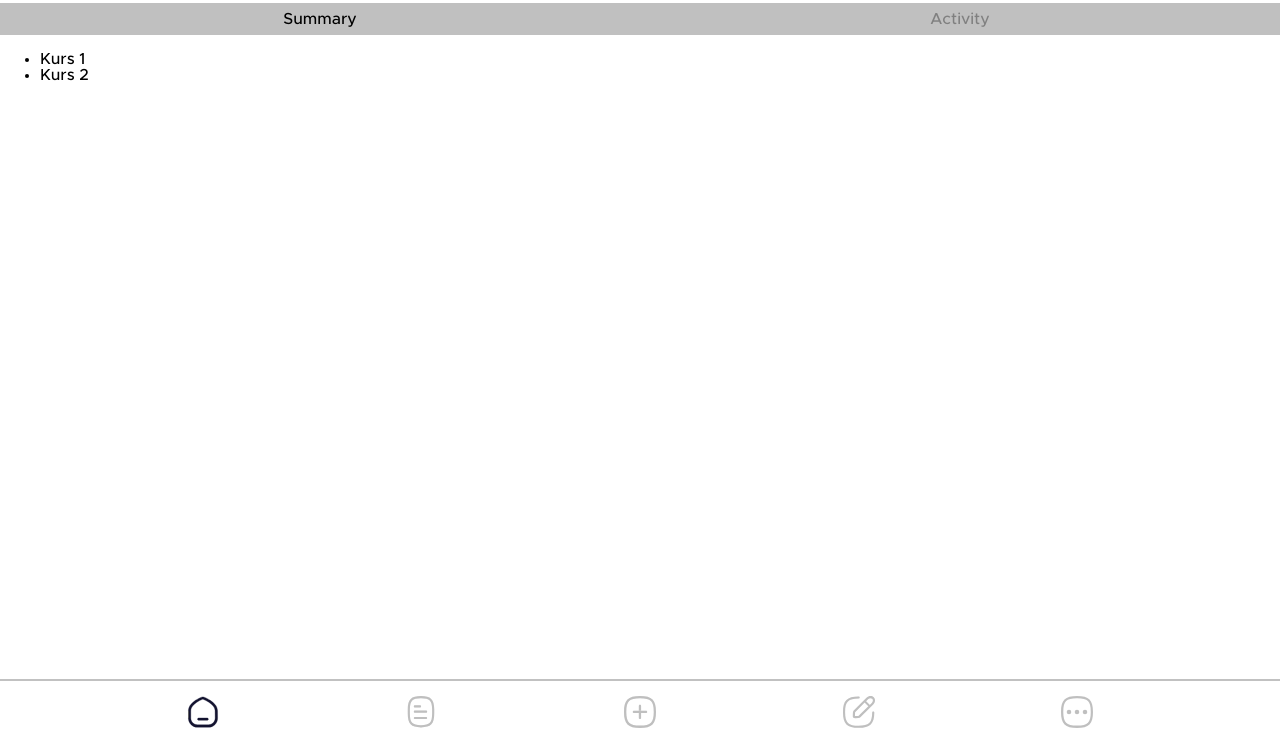
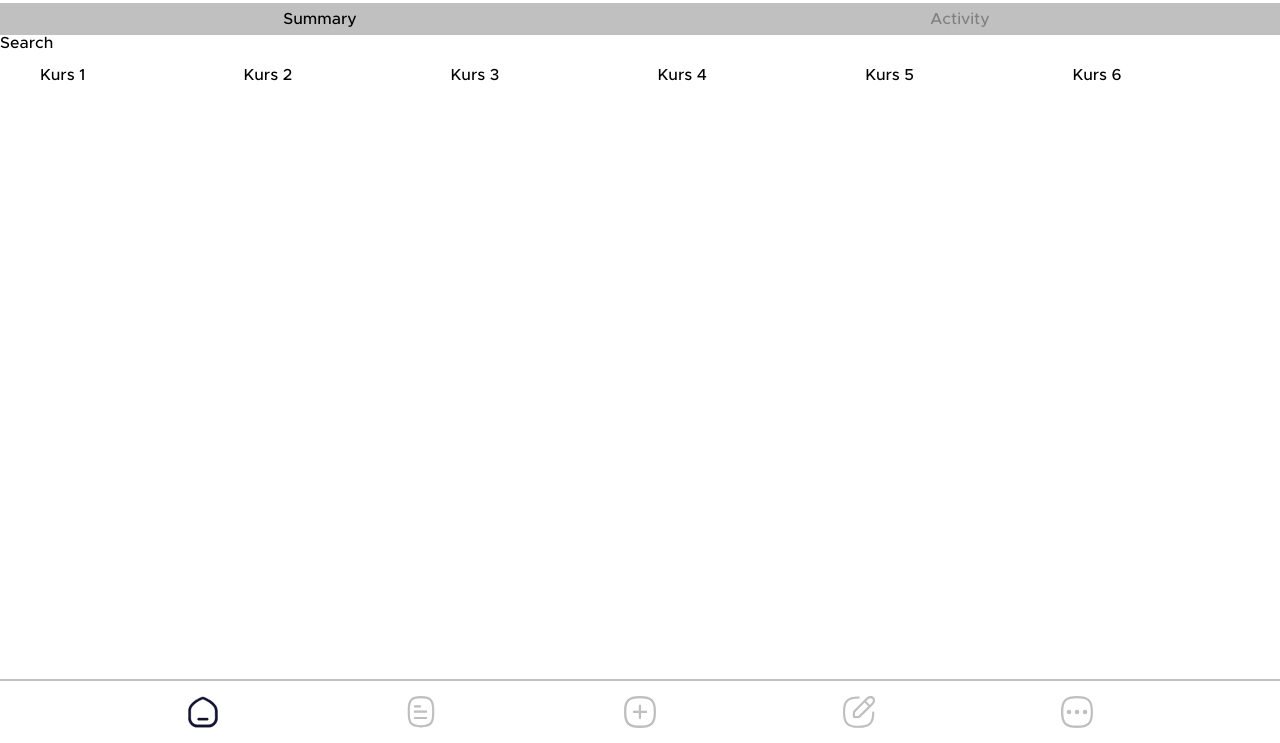
Before and after one commit to FColor04/edumat, a Gatsby site: page / in a window 1280 px wide. Shown: the part 57-800 px from the top of the page. Built offline with nearby package versions, Linux system fonts and the light colour scheme; Gatsby itself is replaced by a stand-in of ours.

Commit message:
Search bar, basic course styling

```diff
--- a/src/views/coursesView.js
+++ b/src/views/coursesView.js
@@ -1,11 +1,31 @@
 import React from "react";
+import styled from "styled-components";
+
+const StyledCourseList = styled.ul`
+  list-style: none;
+  display: flex;
+  flex-flow: row wrap;
+`;
+const StyledCourse = styled.li`
+  display: block;
+  flex-grow: 1;
+  min-width: 150px;
+  height: 250px;
+`;
 
 const CoursesView = () => {
   return (
-    <ul>
-      <li>Kurs 1</li>
-      <li>Kurs 2</li>
-    </ul>
+    <>
+      <div>Search</div>
+      <StyledCourseList>
+        <StyledCourse>Kurs 1</StyledCourse>
+        <StyledCourse>Kurs 2</StyledCourse>
+        <StyledCourse>Kurs 3</StyledCourse>
+        <StyledCourse>Kurs 4</StyledCourse>
+        <StyledCourse>Kurs 5</StyledCourse>
+        <StyledCourse>Kurs 6</StyledCourse>
+      </StyledCourseList>
+    </>
   );
 };
 
```
